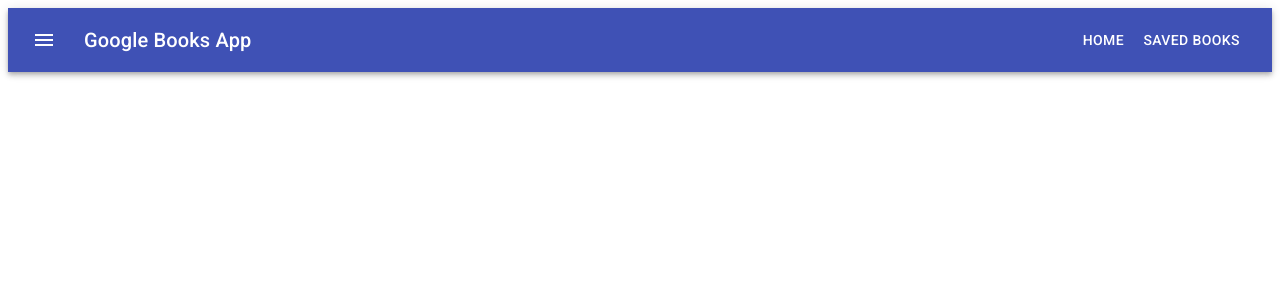
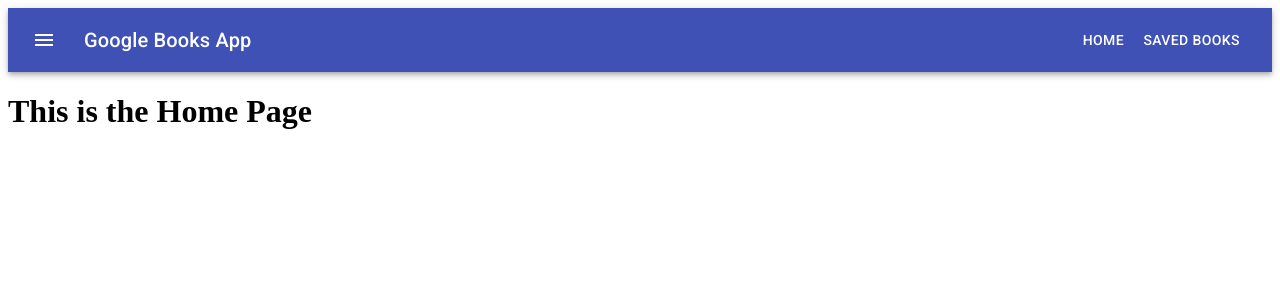
Before and after one commit to acerjak/googlebooksreact, a React (Create React App) app in the folder client/: page / in a window 1280 px wide. Shown: the top 300 px of the page. Built offline with nearby package versions, Linux system fonts and the light colour scheme.

Commit message:
import Home and Save pages for rendering

```diff
--- a/client/src/App.js
+++ b/client/src/App.js
@@ -5,6 +5,8 @@ import {
   Route
 } from 'react-router-dom'
 import Navbar from './components/Navbar'
+import Home from './pages/Home'
+import Saved from './pages/Saved'
 
 const App = () => {
   return (
@@ -13,8 +15,10 @@ const App = () => {
         <Navbar />
         <Switch>
           <Route exact path='/'>
+            <Home />
           </Route>
           <Route path='/saved'>
+            <Saved />
           </Route>
         </Switch>
       </div>
```
